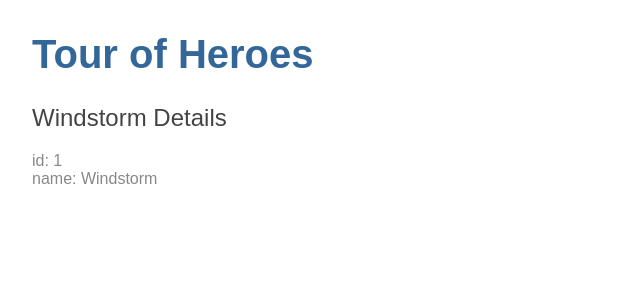
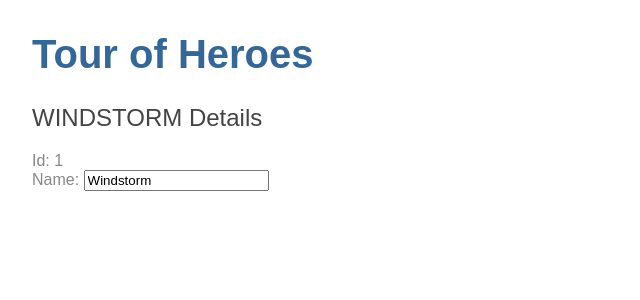
Before and after one commit to albs-br/albs-angular-tour-of-heroes, an Angular app: page / in a window 1280 px wide. Shown: the top 300 px of the page, without its empty margins (0-640 px from the left). Built offline with nearby package versions, Linux system fonts and the light colour scheme.

Commit message:
v.0.0.4 4 files modified

```diff
--- a/package.json
+++ b/package.json
@@ -1,6 +1,6 @@
 {
   "name": "angular",
-  "version": "0.0.3",
+  "version": "0.0.4",
   "private": true,
   "dependencies": {
     "@angular/common": "^7.2.5",
--- a/src/app/hello.component.ts
+++ b/src/app/hello.component.ts
@@ -1,10 +1,10 @@
-import { Component, Input } from '@angular/core';
+// import { Component, Input } from '@angular/core';
 
-@Component({
-  selector: 'hello',
-  template: `<h1>Hello {{name}}!</h1>`,
-  styles: [`h1 { font-family: Lato; }`]
-})
-export class HelloComponent  {
-  @Input() name: string;
-}
+// @Component({
+//   selector: 'hello',
+//   template: `<h1>Hello {{name}}!</h1>`,
+//   styles: [`h1 { font-family: Lato; }`]
+// })
+// export class HelloComponent  {
+//   @Input() name: string;
+// }
--- a/src/app/heroes/heroes.component.html
+++ b/src/app/heroes/heroes.component.html
@@ -1,3 +1,9 @@
-<h2>{{hero.name}} Details</h2>
-<div><span>id: </span>{{hero.id}}</div>
-<div><span>name: </span>{{hero.name}}</div>
+<h2>{{hero.name | uppercase}} Details</h2>
+<div><span>Id: </span>{{hero.id}}</div>
+<!-- <div><span>name: </span>{{hero.name}}</div> -->
+
+<div>
+  <label>Name:
+    <input [(ngModel)]="hero.name" placeholder="name"/>
+  </label>
+</div>
```
Also changed, not shown: src/app/app.module.ts (+8 -3 lines).
